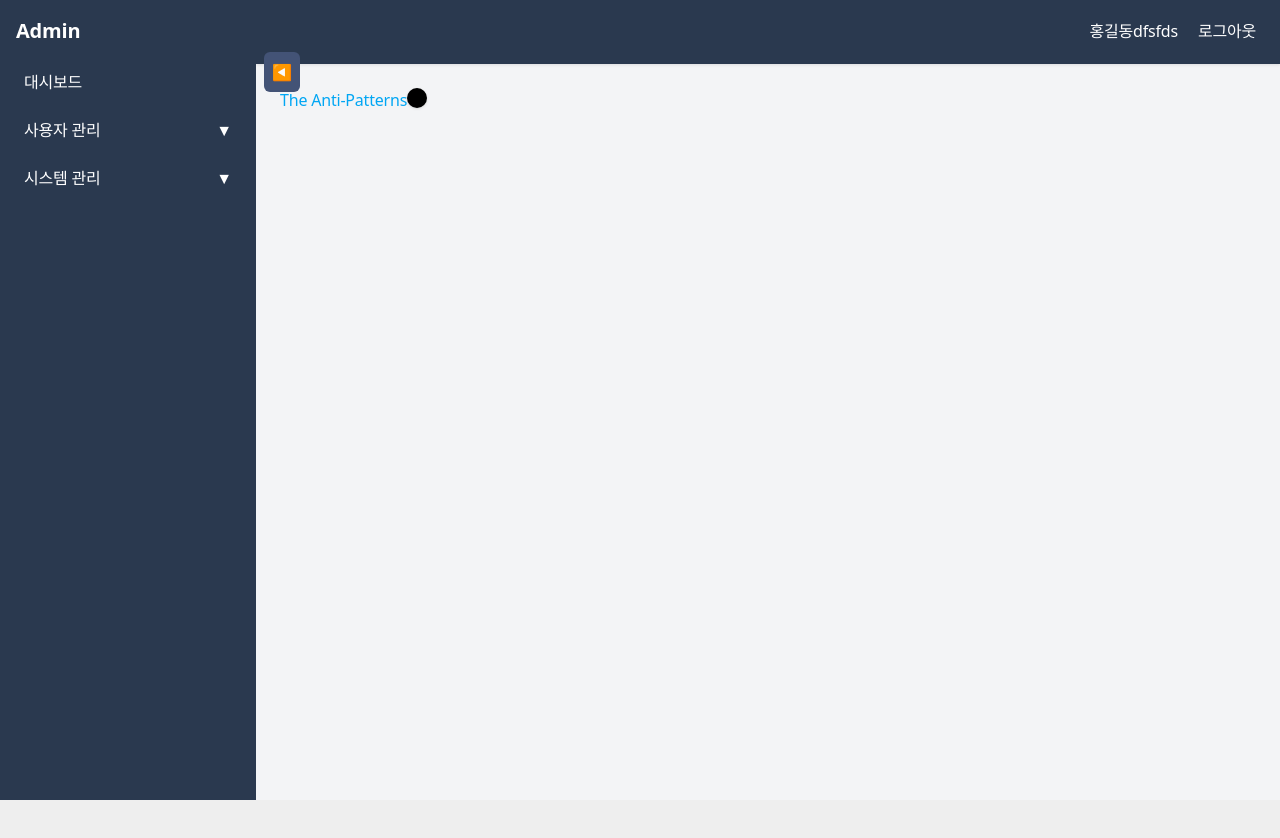
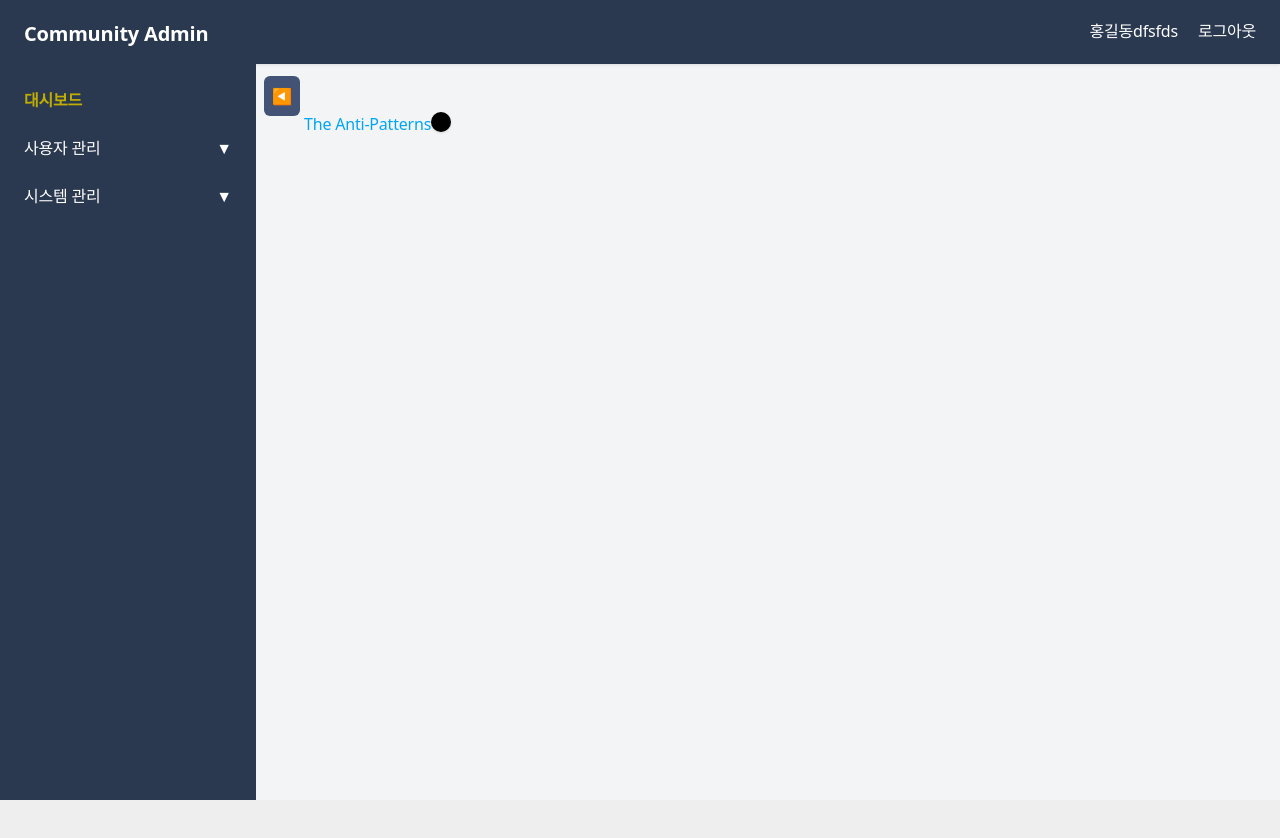
Before and after one commit to Namkyungyun/naamk-admin-portal, a Next.js app: page /dashboard in a window 1280 px wide. Shown: the top 838 px of the page. Built offline with nearby package versions, Linux system fonts and the light colour scheme; no server answers; sample sign-in values are in the browser's storage.

Commit message:
clean up portal basic layout

```diff
--- a/app/(auth)/login/page.jsx
+++ b/app/(auth)/login/page.jsx
@@ -29,9 +29,7 @@ const LoginPage = () => {
   return (
     <div className="login-container">
       <div className="login-box">
-        <div className="logo-container">
-          <Logo className="logo" />
-        </div>
+        <div className="logo-container">{/* <Logo /> */}</div>
         <form onSubmit={handleLogin}>
           <input
             type="string"
--- a/app/(portal)/layout.jsx
+++ b/app/(portal)/layout.jsx
@@ -4,7 +4,7 @@ import { useEffect, useState } from "react";
 import { useRouter } from "next/navigation";
 import { getAccessToken } from "@/app/lib/auth";
 import apiClient from "@/app/lib/apiClient";
-import Sidebar from "@/app/components/Sidebar";
+import SideBar from "@/app/components/SideBar";
 import TopBar from "@/app/components/TopBar";
 import ProtectedRoute from "@/app/components/ProtectedRoute";
 
@@ -40,16 +40,16 @@ export default function PortalLayout({ children }) {
   return (
     <ProtectedRoute>
       <div className="layout-container">
-        {/* 사이드바 */}
-        <Sidebar
-          isSidebarOpen={isSidebarOpen}
-          toggleSidebar={() => setIsSidebarOpen(!isSidebarOpen)}
-        />
+        {/* 탑바 */}
+        <TopBar />
 
         {/* 메인 컨텐츠 영역 */}
         <div className="main-wrapper">
-          {/* 탑바 */}
-          <TopBar />
+          {/* 사이드바 */}
+          <SideBar
+            isSidebarOpen={isSidebarOpen}
+            toggleSidebar={() => setIsSidebarOpen(!isSidebarOpen)}
+          />
 
           {/* 페이지 컨텐츠 */}
           <main className="content-container">{children}</main>
--- a/app/components/SideBar.jsx
+++ b/app/components/SideBar.jsx
@@ -1,94 +1,189 @@
 "use client";
 import "@/app/globals.css";
+import Link from "next/link";
+import { useRouter } from "next/navigation"; // ✅ URL 변경 감지
 import { useEffect, useState } from "react";
 import apiClient from "@/app/lib/apiClient";
 
 const Sidebar = ({ isSidebarOpen, toggleSidebar }) => {
-  // const [menus, setMenus] = useState([]);
-  const [openMenu, setOpenMenu] = useState(null);
-  const [openSubMenu, setOpenSubMenu] = useState(null);
+  const router = useRouter(); // ✅ 현재 URL 가져오기
+  const [menus, setMenus] = useState([]); // data
+  const [loading, setLoading] = useState(true); // ✅ API 요청 상태 관리
 
-  // useEffect(() => {
-  //   apiClient
-  //     .get("/menu")
-  //     .then((response) => setMenus(response.data))
-  //     .catch(console.error);
-  // }, []);
+  const [openMenus, setOpenMenus] = useState([]);
+  const [currentMenu, setCurrentMenu] = useState(null);
 
-  const [menus, setMenus] = useState([
-    { id: 1, name: "대시보드", submenus: [] },
+  // await setMenus([
+  //   {
+  //     id: 1,
+  //     name: "대시보드",
+  //     url: "/dashboard",
+  //     submenus: [],
+  //     parentId: null,
+  //   },
+  //   {
+  //     id: 2,
+  //     name: "사용자 관리",
+  //     url: null,
+  //     submenus: [
+  //       { id: 4, name: "사용자 목록", url: "/test", parentId: 2 },
+  //       { id: 5, name: "권한 관리", url: "/test1", parentId: 2 },
+  //     ],
+  //     parentId: null,
+  //   },
+  //   {
+  //     id: 3,
+  //     name: "시스템 관리",
+  //     url: null,
+  //     submenus: [
+  //       { id: 6, name: "환경 설정", url: "/test2", parentId: 3 },
+  //       { id: 7, name: "로그 관리", url: "/test3", parentId: 3 },
+  //     ],
+  //     parentId: null,
+  //   },
+  // ]);
+
+  /// API
+  useEffect(() => {
+    const menuArr = [
+      {
+        id: 1,
+        name: "대시보드",
+        url: "/dashboard",
+        submenus: [],
+        parentId: null,
+      },
       {
         id: 2,
         name: "사용자 관리",
+        url: null,
         submenus: [
-        { id: 4, name: "사용자 목록" },
-        { id: 5, name: "권한 관리" },
+          { id: 4, name: "사용자 목록", url: "/test", parentId: 2 },
+          { id: 5, name: "권한 관리", url: "/test1", parentId: 2 },
         ],
+        parentId: null,
       },
       {
         id: 3,
         name: "시스템 관리",
+        url: null,
         submenus: [
-        { id: 6, name: "환경 설정" },
-        { id: 7, name: "로그 관리" },
+          { id: 6, name: "환경 설정", url: "/test2", parentId: 3 },
+          { id: 7, name: "로그 관리", url: "/test3", parentId: 3 },
         ],
+        parentId: null,
       },
-  ]);
+    ];
+
+    setMenus(menuArr);
+    setLoading(false);
+  }, []);
+
+  /// Mount
+  useEffect(() => {
+    if (!loading && menus.length > 0) {
+      const currentPath = window.location.pathname; // 현재 URL 경로 가져오기
+      let currentWindowMenu = null;
+
+      for (const menu of menus) {
+        if (menu.url == currentPath) {
+          currentWindowMenu = menu;
+          break;
+        }
+
+        for (const submenu of menu.submenus) {
+          if (submenu.url == currentPath) {
+            currentWindowMenu = submenu;
+            break;
+          }
+        }
+      }
+
+      if (currentWindowMenu.parentId != null) {
+        onOpenMenu(currentWindowMenu.parentId);
+      }
+      setCurrentMenu(currentWindowMenu.id);
+    }
+  }, [router, loading]);
+
+  /// current menu
+  const isCurrentMenu = (menuId) => currentMenu === menuId;
+  const onClickCurrentMenu = (menuId) => setCurrentMenu(menuId);
+
+  /// func :: open menus
+  const isOpen = (menuId) => openMenus.includes(menuId);
+  const onOpenMenu = (menuId) => {
+    let menu = menus.find((el) => el.id === menuId);
+
+    if (menu.submenus != undefined && menu.submenus.length > 0) {
+      let newArr = [...openMenus];
+
+      let contains = openMenus.includes(menuId);
+      contains ? newArr.splice(newArr.indexOf(menuId)) : newArr.push(menuId);
+
+      setOpenMenus(newArr);
+    } else {
+      onClickCurrentMenu(menuId);
+    }
+  };
 
   return (
     <>
       {/* 사이드바 */}
       <aside className={`sidebar ${isSidebarOpen ? "open" : "closed"}`}>
         <div className="sidebar-content">
-          <h2 className="sidebar-title">Admin</h2>
           <nav className="sidebar-nav">
             {menus.map((menu) => (
               <div key={menu.id}>
                 <button
                   className="sidebar-link flex justify-between items-center w-full"
-                  onClick={() => {
-                    setOpenMenu(openMenu === menu.id ? null : menu.id);
-                    if (menu.submenus.length == 0) {
-                      setOpenSubMenu(null);
-                    }
-                  }}
+                  onClick={() => onOpenMenu(menu.id)}
                 >
-                  {/* {menu.name} */}
+                  {menu.submenus.length > 0 ? (
+                    // submenu가 있는 경우 하위 메뉴 열기
                     <span
-                    className={`menu-label${
-                      openMenu === menu.id ? "-open" : ""
+                      className={`menu-label${isOpen(menu.id) ? "-open" : ""}`}
+                    >
+                      {menu.name}
+                    </span>
+                  ) : (
+                    // submenu가 없는 경우 해당 메뉴로 이동
+                    <Link href="/dashboard">
+                      <span
+                        className={`submenu-label${
+                          isCurrentMenu(menu.id) ? "-open" : ""
                         }`}
                       >
                         {menu.name}
                       </span>
+                    </Link>
+                  )}
+
                   {menu.submenus.length > 0 && (
-                    <span>{openMenu === menu.id ? "▲" : "▼"}</span>
+                    <span>{isOpen(menu.id) ? "▲" : "▼"}</span>
                   )}
                 </button>
+
                 {/* 하위 메뉴 */}
                 {menu.submenus.length > 0 && (
                   <ul
-                    className={`submenu ${
-                      openMenu === menu.id ? "open" : "closed"
-                    }`}
+                    className={`submenu ${isOpen(menu.id) ? "open" : "closed"}`}
                   >
                     {menu.submenus.map((submenu, index) => (
                       <button
                         key={index}
                         className="submenu-item flex justify-between items-center w-full"
-                        onClick={() =>
-                          setOpenSubMenu(
-                            openSubMenu === submenu.id ? null : submenu.id
-                          )
-                        }
+                        onClick={() => onClickCurrentMenu(submenu.id)}
                       >
+                        <Link href="/test">
                           <span
                             className={`submenu-label${
-                            openSubMenu === submenu.id ? "-open" : ""
+                              isCurrentMenu(submenu.id) ? "-open" : ""
                             }`}
                           >
                             {submenu.name}
                           </span>
+                        </Link>
                       </button>
                     ))}
                   </ul>
--- a/app/components/TopBar.jsx
+++ b/app/components/TopBar.jsx
@@ -1,5 +1,6 @@
 "use client";
 import "@/app/globals.css";
+import Link from "next/link";
 import { useEffect, useState } from "react";
 import apiClient from "@/app/lib/apiClient";
 
@@ -18,7 +19,9 @@ const TopBar = () => {
   return (
     <header className="topbar">
       <div className="flex justify-between">
-        <div></div>
+        <Link href="/dashboard" replace>
+          <h2 className="sidebar-title">Community Admin</h2>
+        </Link>
         <div className="flex">
           <div className="mx-5">
             {user ? (
--- a/app/globals.css
+++ b/app/globals.css
@@ -280,12 +280,45 @@ input[type='number'] {
 /* layout */
 /* 전체 레이아웃 설정 */
 .layout-container {
-  display: flex;
+  /* display: flex; */
   height: 100vh;
   width: 100vw;
   background-color: #f3f4f6; /* bg-gray-100 */
   overflow: hidden;
 }
+
+
+/* 메인 컨텐츠 영역 */
+.main-wrapper {
+  display: flex;
+  flex-grow: 1;
+  height: 100vh;
+  transition: margin-left 0.3s ease-in-out;
+  margin-left: 0;
+}
+
+/* 탑바 스타일 */
+.topbar {
+  height: 4rem;
+  background-color: #2a394f;
+  box-shadow: 0px 1px 3px rgba(0, 0, 0, 0.1);
+  align-items: center;
+  padding: 1.2rem 1.5rem;
+  transition: width 0.3s ease-in-out;
+  /* width: 100%; */
+  margin-left: 0;
+}
+
+
+
+/* 페이지 컨텐츠 영역 */
+.content-container {
+  flex-grow: 1;
+  overflow-y: auto;
+  height: calc(100vh - 4rem);
+  padding: 3rem;
+}
+
 
 
 /* 사이드바 스타일 */
@@ -315,7 +348,7 @@ input[type='number'] {
 }
 
 .menu-label-open {
-  color: rgb(252, 203, 78);  /* yellow-400 */
+  color: rgb(255, 248, 231);  /* yellow-400 */
   font-weight: 800;
 }
 
@@ -335,7 +368,7 @@ input[type='number'] {
   display: flex;
   flex-direction: column;
   height: 100%;
-  padding: 1rem;
+  padding: 0 1rem;
 }
 
 .sidebar-title {
@@ -363,7 +396,7 @@ input[type='number'] {
 /* 사이드바 토글 버튼 */
 .sidebar-toggle-button {
   position: absolute;
-  top: 9%;
+  top: 6rem;
   left: 16.5rem;
   transform: translateY(-50%);
   background-color: #435376; /* bg-gray-200 */
@@ -408,38 +441,6 @@ input[type='number'] {
 
 .submenu-item:hover {
   background-color: #374151; /* hover:bg-gray-700 */
-}
-
-/* 메인 컨텐츠 영역 */
-.main-wrapper {
-  display: flex;
-  flex-direction: column;
-  flex-grow: 1;
-  height: 100vh;
-  transition: margin-left 0.3s ease-in-out;
-  margin-left: 0;
-}
-
-/* 탑바 스타일 */
-.topbar {
-  height: 4rem;
-  background-color: #2a394f;
-  box-shadow: 0px 1px 3px rgba(0, 0, 0, 0.1);
-  align-items: center;
-  padding: 1.2rem 1.5rem;
-  transition: width 0.3s ease-in-out;
-  width: 100%;
-  margin-left: 0;
-}
-
-
-
-/* 페이지 컨텐츠 영역 */
-.content-container {
-  flex-grow: 1;
-  overflow-y: auto;
-  height: calc(100vh - 4rem);
-  padding: 1.5rem;
 }
 
 
--- a/next.config.mjs
+++ b/next.config.mjs
@@ -8,6 +8,7 @@ const nextConfig = {
 
         return config;
       },
+      reactStrictMode: false,
 };
 
 export default nextConfig;
--- a/package.json
+++ b/package.json
@@ -3,7 +3,7 @@
   "version": "0.1.0",
   "private": true,
   "scripts": {
-    "dev": "next dev",
+    "dev": "next dev --turbopack",
     "build": "next build",
     "start": "next start",
     "lint": "next lint"
```
Also changed, not shown: app/(portal)/dashboard/page.jsx (+4 -4 lines), app/components/ProtectedRoute.jsx (+14 -5 lines). Lines whose indentation alone changed are shown as unchanged.
